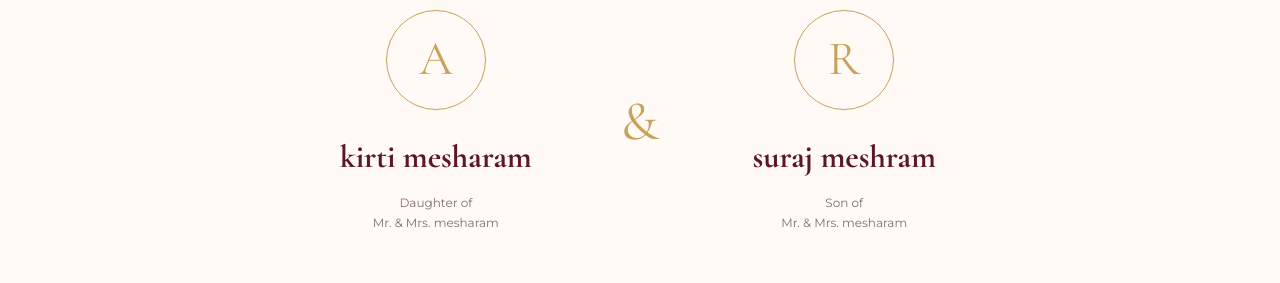
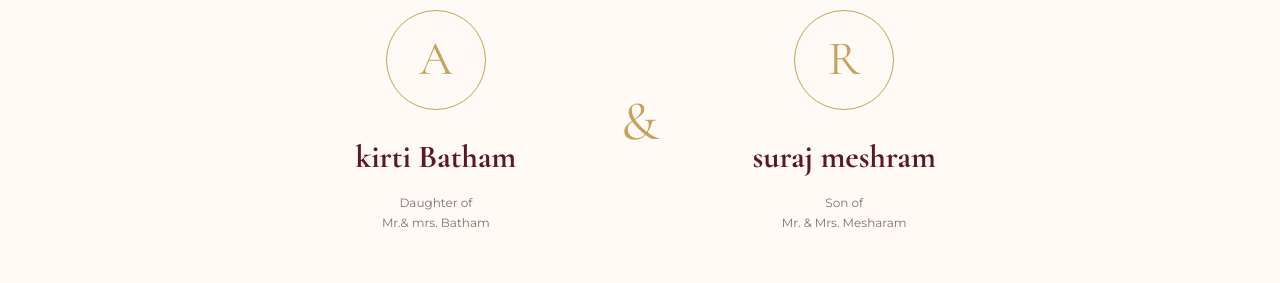
Before and after one commit to gitanjaliee/Wedding-invitation1, a plain HTML site: page index.html in a window 1280 px wide. Shown: the part 1400-1683 px from the top of the page. Drawn offline with nearby package versions, Linux system fonts and the light colour scheme.

Commit message:
Update names and family references in index.html

```diff
--- a/index.html
+++ b/index.html
@@ -84,11 +84,11 @@
         <div class="couple-card">
             <div class="initial">A</div>
 
-            <h3> kirti mesharam </h3>
+            <h3> kirti Batham </h3>
 
             <p>
                 Daughter of<br>
-                Mr. & Mrs. mesharam
+                Mr.& mrs. Batham
             </p>
         </div>
 
@@ -101,7 +101,7 @@
 
             <p>
                 Son of<br>
-                Mr. & Mrs. mesharam
+                Mr. & Mrs. Mesharam
             </p>
         </div>
 
```
